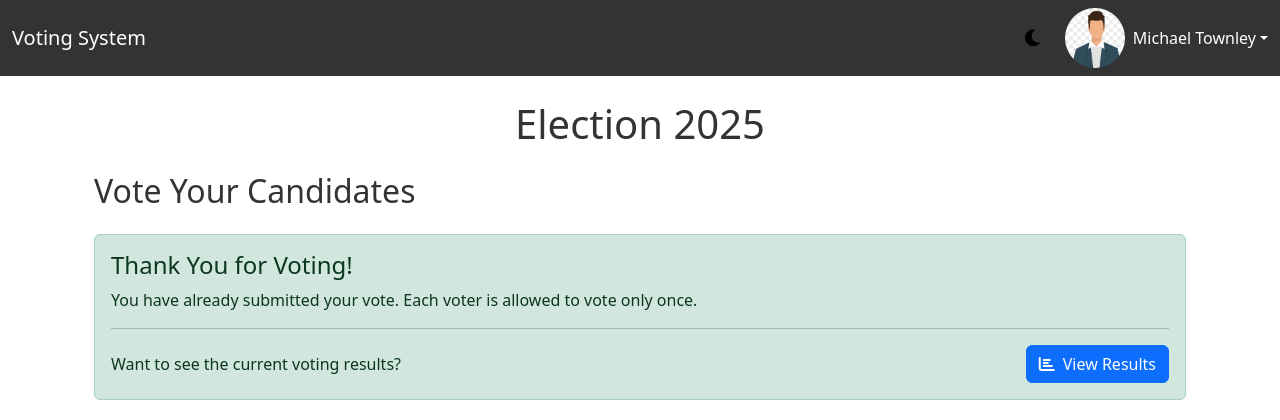
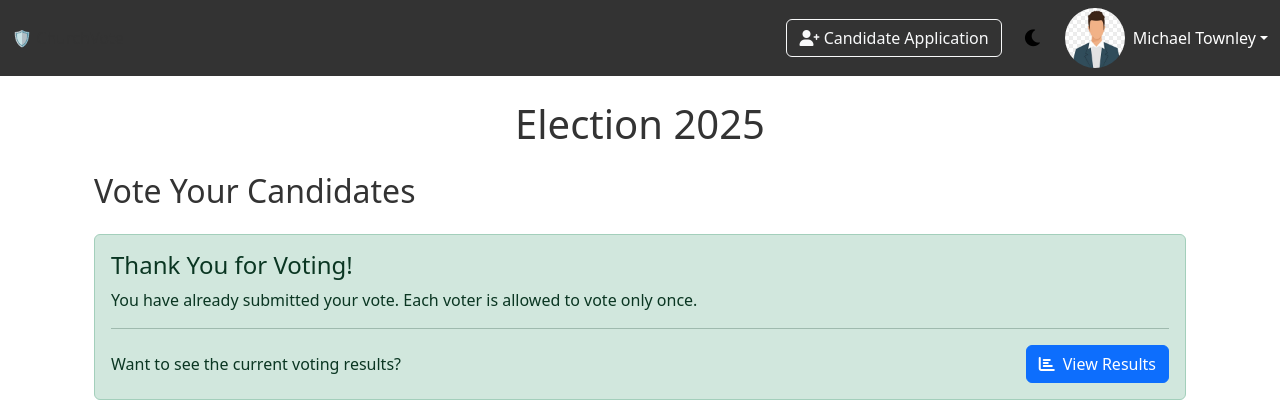
Before and after one commit to gefranc/online-election-system, a PHP site: page /dashboard.php in a window 1280 px wide. Shown: the top 420 px of the page. Run offline with PHP 8.4, Linux system fonts and the light colour scheme; the visitor is signed in with stand-in values (Sample User, id 1); data comes from the database, SQL or seed files in the repository.

Commit message:
Update dashboard.php

```diff
--- a/dashboard.php
+++ b/dashboard.php
@@ -67,14 +67,17 @@
 <body data-theme="<?php echo isset($_COOKIE['theme']) ? $_COOKIE['theme'] : 'light'; ?>">
   <nav class="navbar navbar-expand-lg">
     <div class="container-fluid">
-      <a class="navbar-brand text-white" href="#">Voting System</a>
+    <div class="logo">🛡️ ChurchVote</div>
       <div class="d-flex align-items-center">
+        <a href="candidate/application.php" class="btn btn-outline-light me-3">
+          <i class="fas fa-user-plus"></i> Candidate Application
+        </a>
         <button type="button" class="theme-toggle me-3" onclick="toggleTheme()">
           <i class="fas fa-moon"></i>
         </button>
         <div class="dropdown">
           <a class="nav-link dropdown-toggle d-flex align-items-center text-white" href="#" role="button" data-bs-toggle="dropdown">
-            <img src="../uploads/<?php echo $voter['Photo']; ?>" class="profile-img me-2">
+            <img src="uploads/<?php echo $voter['Photo']; ?>" class="profile-img me-2">
             <?php echo htmlspecialchars($voter['FirstName'] . ' ' . $voter['LastName']); ?>
           </a>
           <ul class="dropdown-menu dropdown-menu-end">
```
